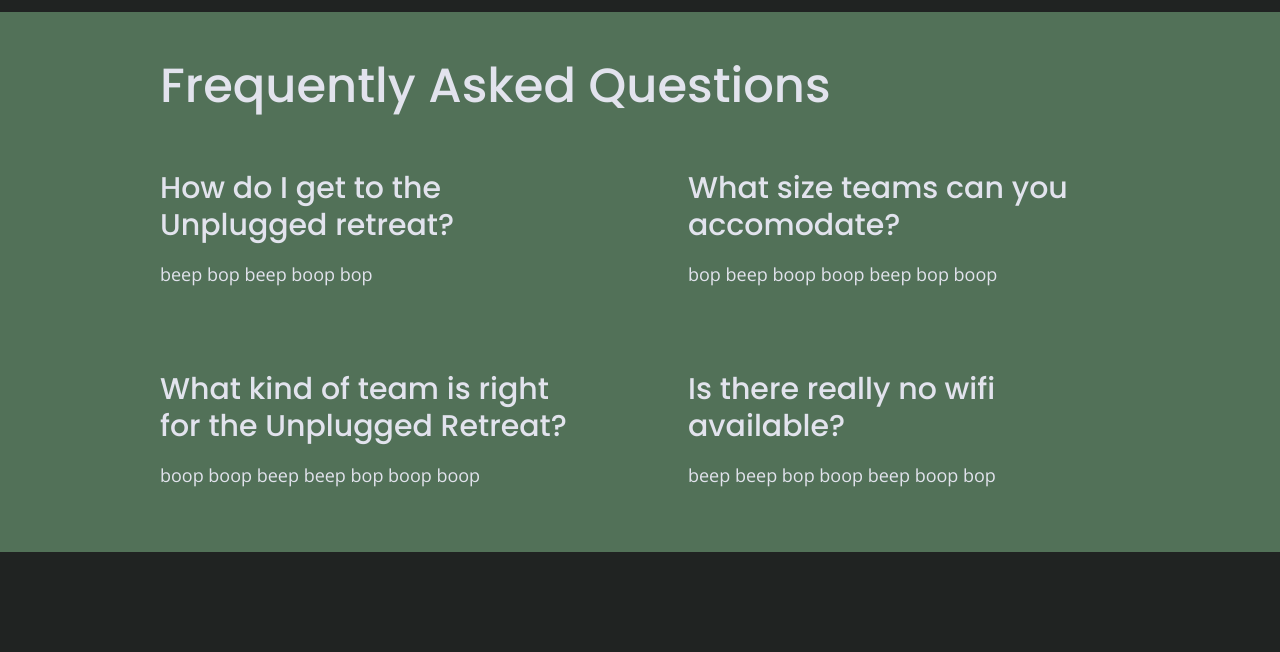
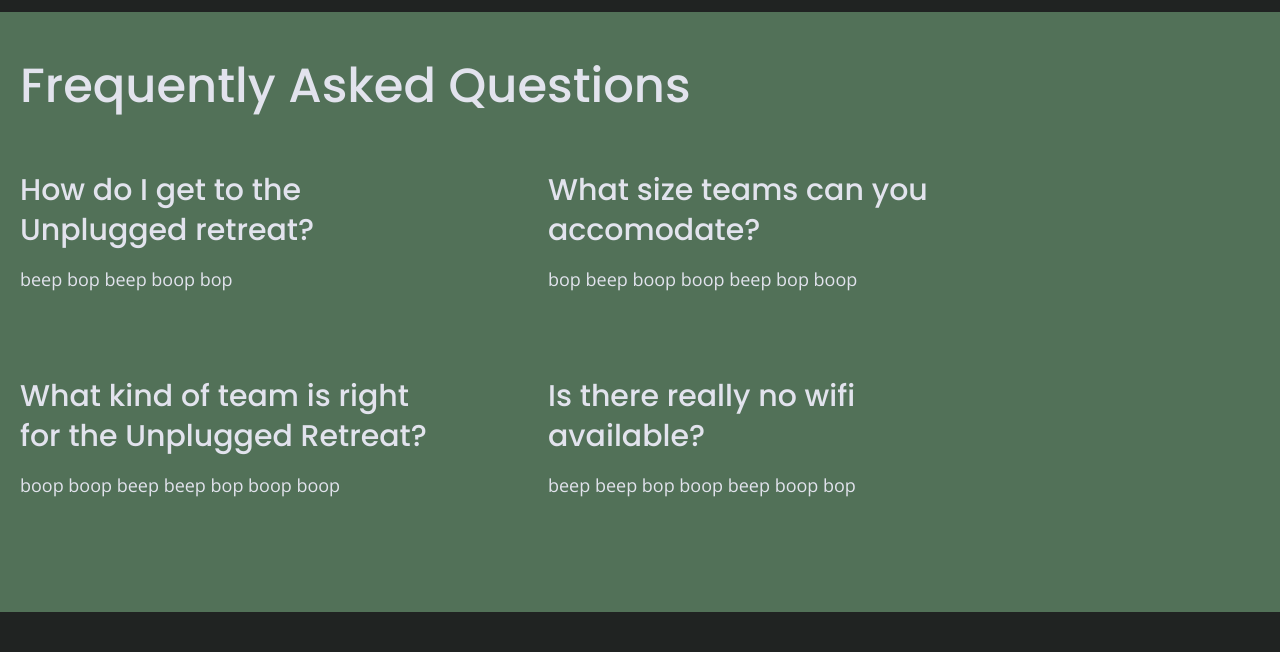
Before and after one commit to ollie-grove/unplugged-retreat-2020, a website: page faq/index.html in a window 1280 px wide. Shown: the part 70-722 px from the top of the page. Drawn offline with nearby package versions, Linux system fonts and the light colour scheme.

Commit message:
Tested each page using Chrome DevTools

```diff
--- a/css/main.css
+++ b/css/main.css
@@ -423,17 +423,18 @@ aside .form {
 .faq {
     background-color: #527158;
     display: flex;
-    justify-content: center;
-    align-items: center;
     flex-flow: row wrap;
+    justify-content: left;
+    align-items: left;
+
 }
 
 .faq .content-wrapper {
     display: flex;
-    justify-content: center;
+    justify-content: flex-start;
     align-items: center;
     flex-flow: row wrap;
-    margin: 50px 0 0 0;
+    margin: 50px 20px;
 }
 
 .faq h2 {
@@ -443,9 +444,10 @@ aside .form {
 
 .faq-content {
     margin-bottom: 50px;
+
 }
 
-.faq-content h4 {
+.faq-content h3 {
     line-height: 1.333;
 }
 
@@ -546,7 +548,7 @@ aside .form {
 
 .content-wrapper {
     max-width: 640px;
-    margin: 100px 0;
+    margin: 50px 0;
 }
 
 h2 {
@@ -650,7 +652,9 @@ aside .content-wrapper .form {
 
 .reviews article figure, .reviews article div {
     width: 50%;
+    padding-right: 15px;
 }
+
 
 .reviews h3 {
     width: 75%;
```
Also changed, not shown: faq/index.html (+2 -1 lines).
